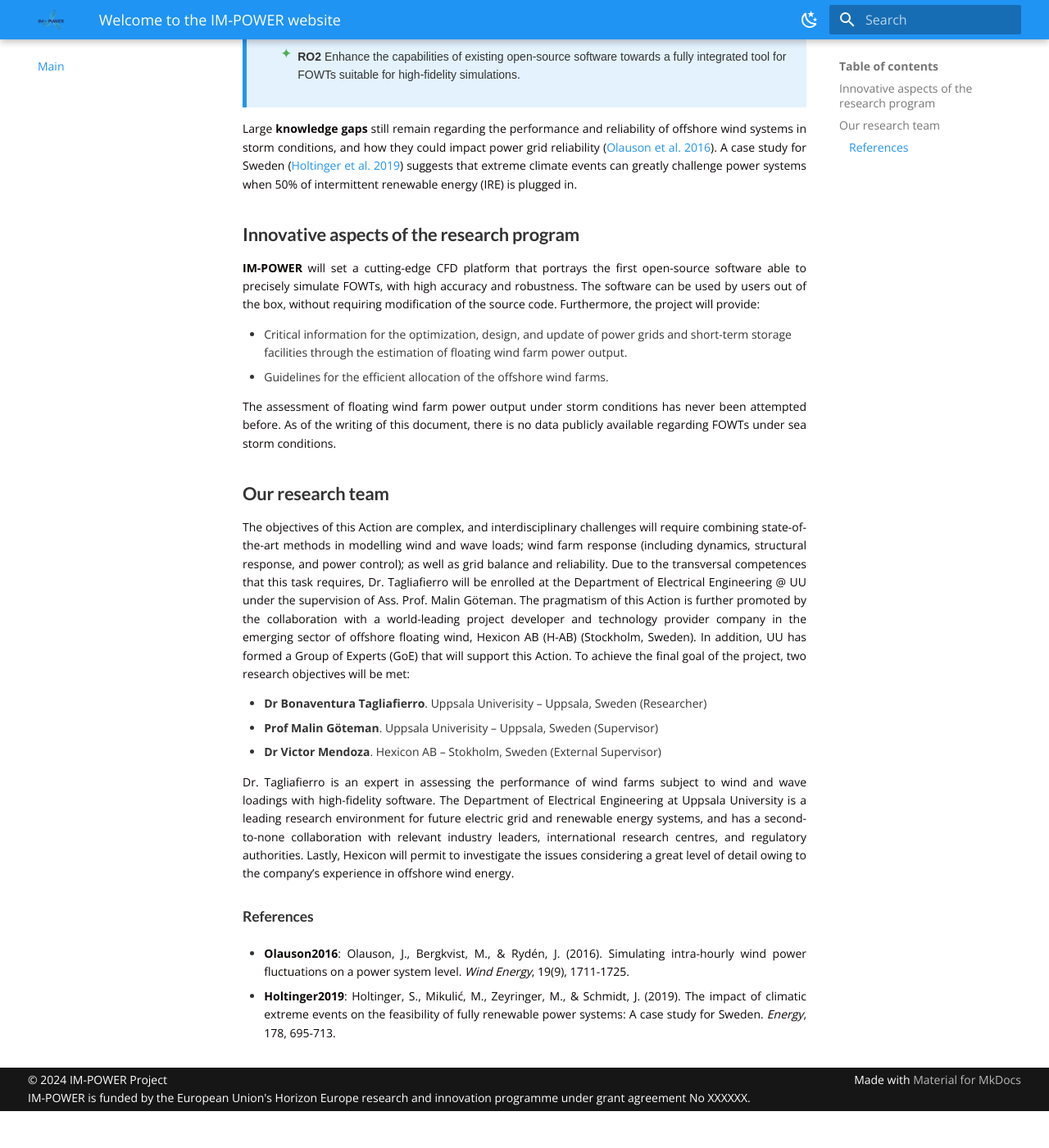
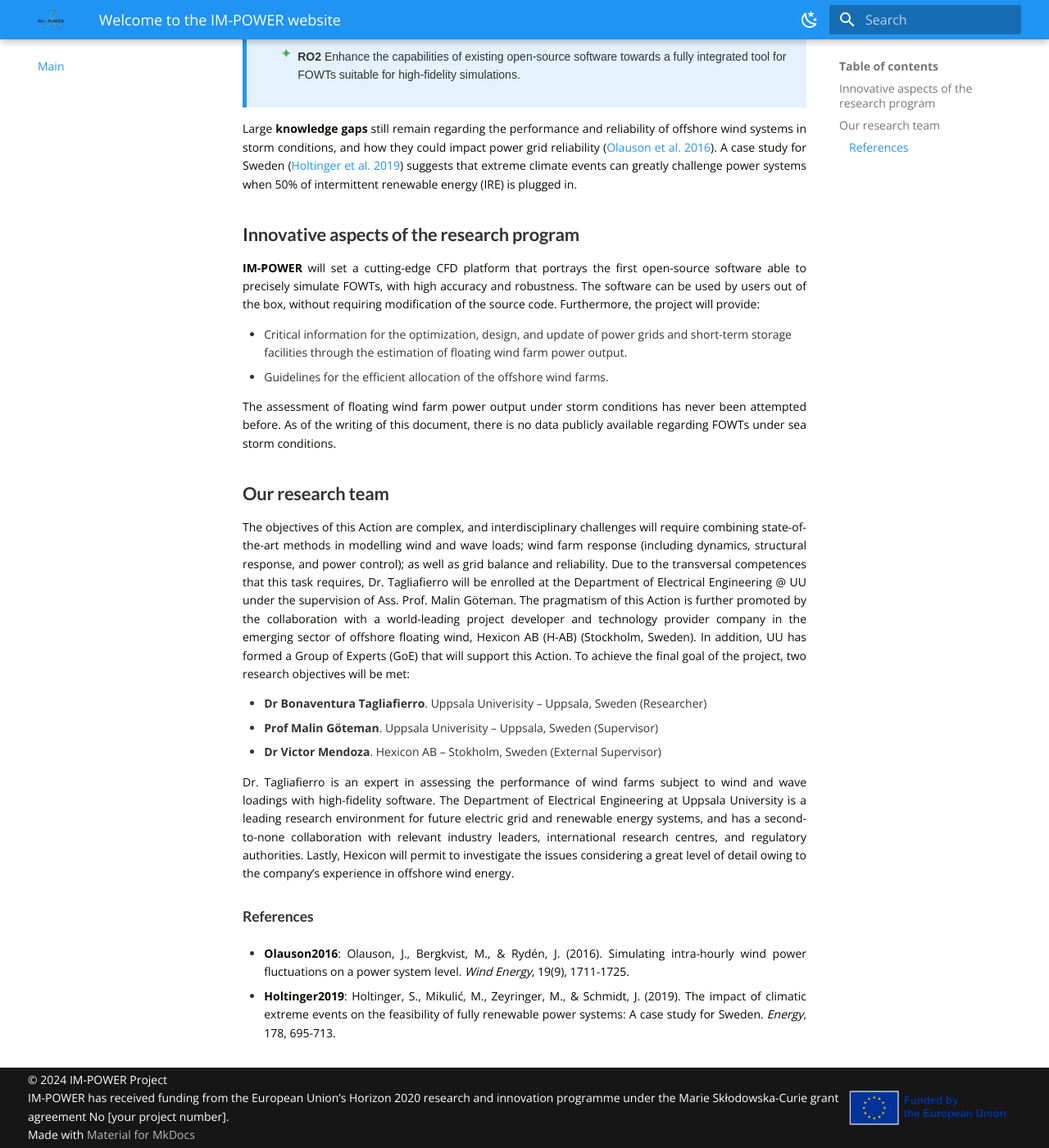
Before and after one commit to btagliafierro/impower, an MkDocs documentation site: the page built from docs/index.md, in a window 1280 px wide and 1400 px high, scrolled down 424 px. Shown: the whole window at 82% size. Built offline with MkDocs 1.6.1 and Material for MkDocs 9.7.7, drawn with Linux system fonts in a browser that asks for light colours; before the commit the page ends 1779 px from its top, so only the background shows below that.

Commit message:
new logo

```diff
--- a/docs/stylesheets/custom.css
+++ b/docs/stylesheets/custom.css
@@ -86,3 +86,37 @@ code, pre {
 .tools .fancy-list li::before {
   color: #ff9800; /* Orange for tools */
 }
+
+/* Updated footer layout */
+.md-footer-meta .md-footer-meta__inner {
+    position: relative;
+    display: flex;
+    justify-content: space-between;
+    align-items: center;
+    padding-right: 220px; /* Increased space for the logo */
+}
+
+.md-footer-copyright {
+    flex-grow: 1;
+}
+
+/* Logo styling */
+.md-footer-meta .md-footer-meta__inner::after {
+    content: '';
+    display: block;
+    width: 200px; /* Adjust based on your logo's width */
+    height: 67px; /* Adjust based on your logo's height */
+    background-image: url('../assets/images/eulogo.png');
+    background-size: contain;
+    background-repeat: no-repeat;
+    background-position: center;
+    position: absolute;
+    right: 15px; /* Adjust this value to fine-tune the right margin */
+    top: 50%;
+    transform: translateY(-50%);
+}
+
+/* Ensure the social icons don't overlap with the logo */
+.md-footer-social {
+    margin-right: 220px; /* Adjust if needed */
+}
--- a/mkdocs.yml
+++ b/mkdocs.yml
@@ -74,8 +74,9 @@ extra:
   homepage: https://example.com
   version: 0.0
   generator: true  # Removes the "Made with Material for MkDocs" text
+  logo: assets/images/eulogo.png  # Add this line
   footer:
-  - IM-POWER is funded by the European Union's Horizon Europe research and innovation programme under grant agreement No XXXXXX.
+  - IM-POWER has received funding from the European Union’s Horizon 2020 research and innovation programme under the Marie Skłodowska-Curie grant agreement No [your project number].
   social:
   - icon: fontawesome/solid/envelope
 
```
Also changed, not shown: docs/pages/methodology.md (+14 -10 lines), overrides/assets/images/eulogo.png (added).
